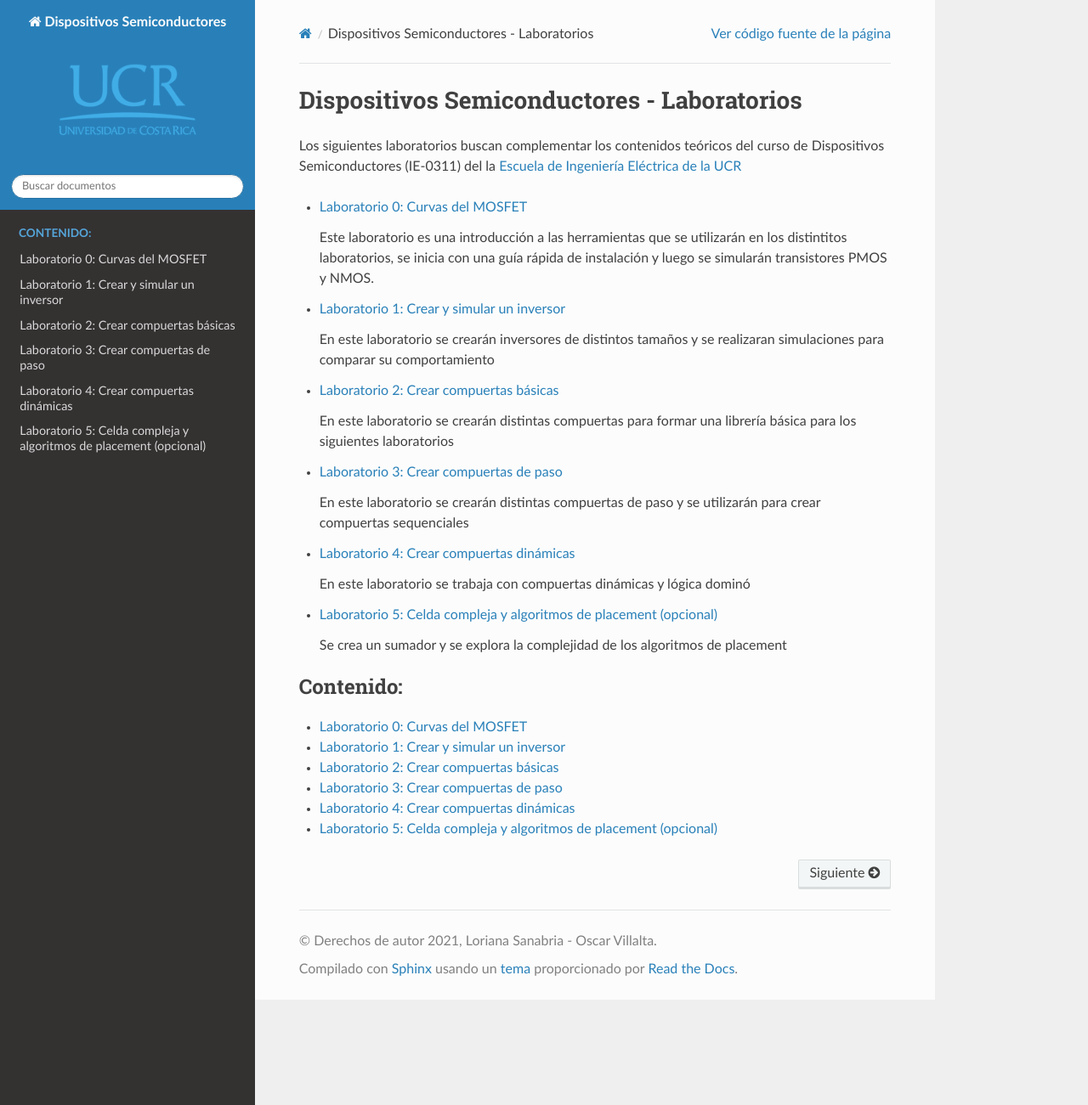
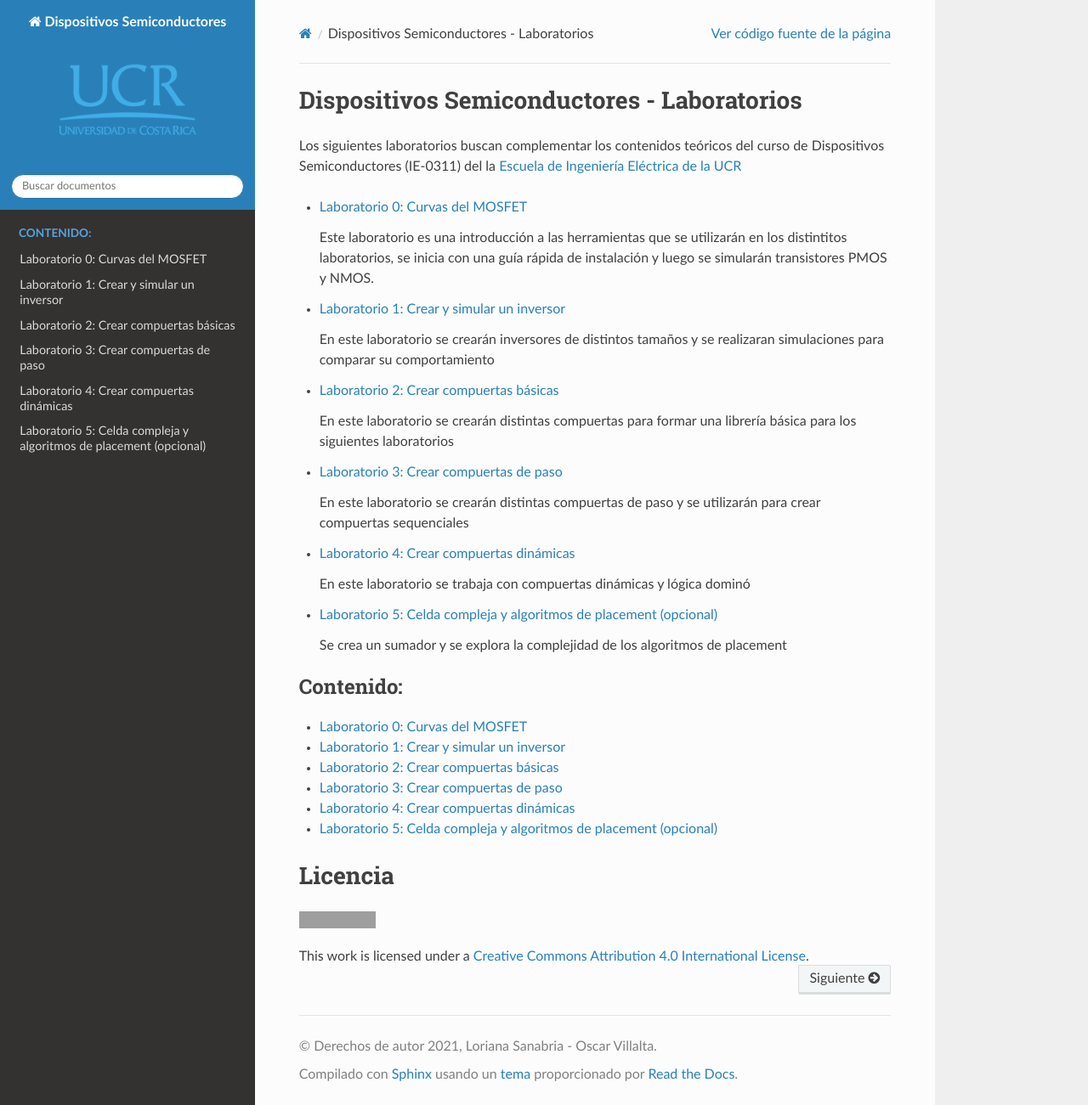
Before and after one commit to electro-labs-cr/dispositivos-semiconductores, a Sphinx documentation site: the page built from docs/source/index.rst, in a window 1280 px wide and 1301 px high. Shown: the whole window at 85% size. Built offline with Sphinx 7.4.7 and the Read the Docs theme 2.0.0, drawn with Linux system fonts in a browser that asks for light colours; grey boxes are pictures that could not be loaded.

Commit message:
Added license

```diff
--- a/docs/source/index.rst
+++ b/docs/source/index.rst
@@ -54,3 +54,9 @@
 
 
 .. .. [1] Sanabria Sancho, Loriana; “Laboratorios de Microelectrónica”; IE-0502 Proyecto Eléctrico, Ingeniería Eléctrica, Universidad de Costa Rica, 2012
+
+Licencia
+========
+.. raw:: html
+
+   <a rel="license" href="http://creativecommons.org/licenses/by/4.0/"><img alt="Creative Commons License" style="border-width:0" src="https://i.creativecommons.org/l/by/4.0/88x31.png" /></a><br />This work is licensed under a <a rel="license" href="http://creativecommons.org/licenses/by/4.0/">Creative Commons Attribution 4.0 International License</a>.
```
